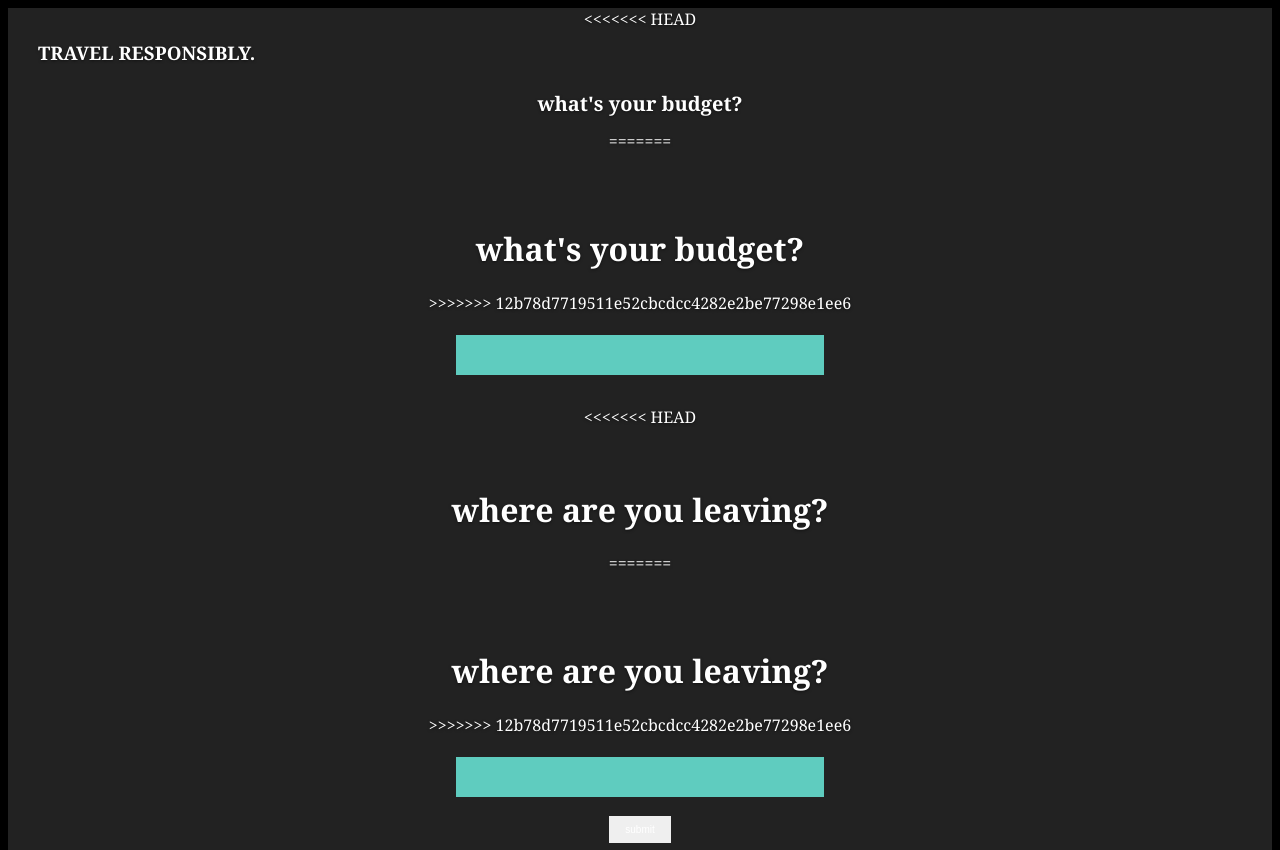
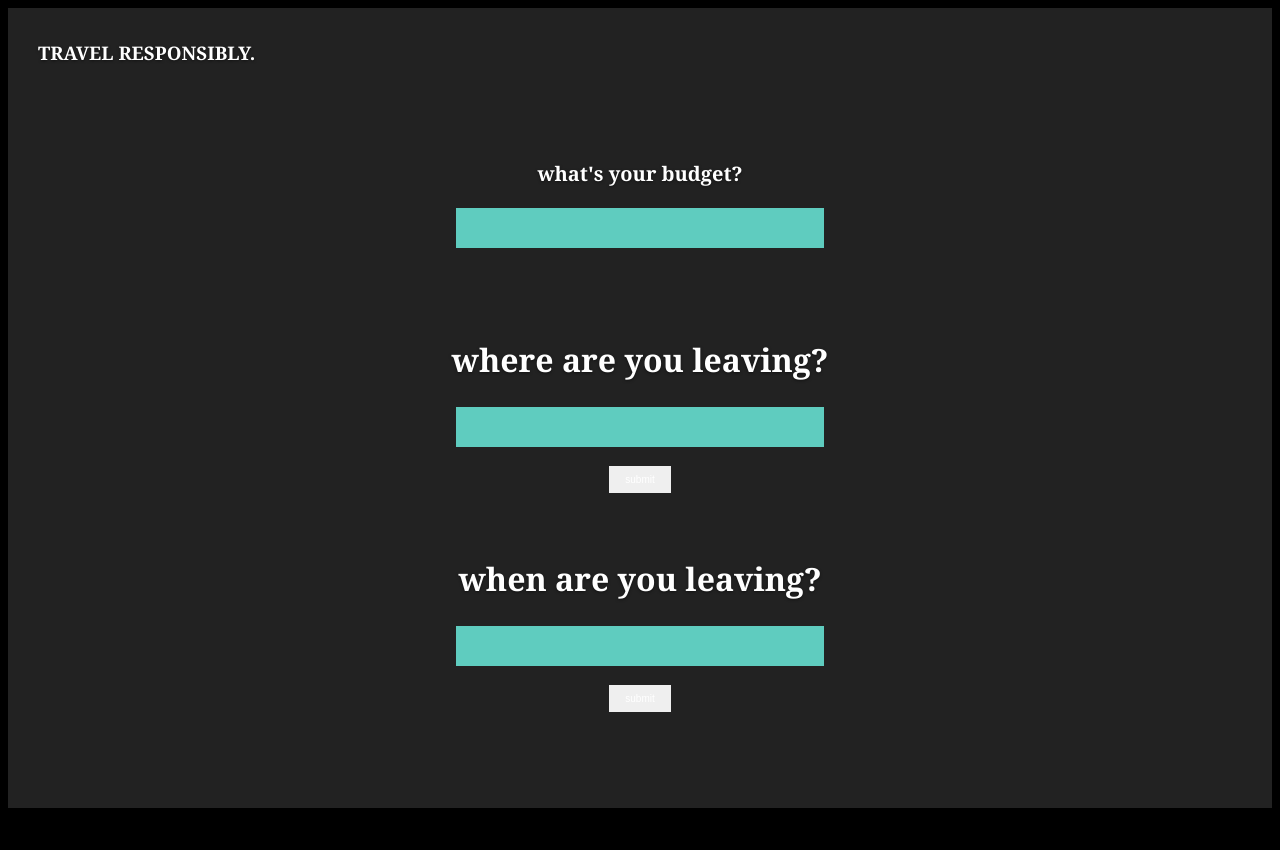
Before and after one commit to rebeccaansems/hackmit17, a plain HTML site: page form.html in a window 1280 px wide. Shown: the top 850 px of the page. After the commit the page ends 808 px from the top, so only its background shows below. Drawn offline with nearby package versions, Linux system fonts and the light colour scheme.

Commit message:
resolved conflicts

```diff
--- a/form.html
+++ b/form.html
@@ -23,30 +23,18 @@
 				    </div>
 
 	          		<div class="inner cover">
-<<<<<<< HEAD
 	            		<h1 class="cover-heading" style="margin-top:60px; font-size: 20px;">what's your budget?</h1>
-=======
-	            		<h1 class="cover-heading" style="margin-top:75px;">what's your budget?</h1>
->>>>>>> 12b78d7719511e52cbcdcc4282e2be77298e1ee6
 	            		<p class="lead">
 	            			<form action="/choosedate.html">
   								<input type="text" name="Enter your budget here."><br>
 	           			</p>
-<<<<<<< HEAD
-	           			<h1 class="cover-heading" style="margin-top:60px;">where are you leaving?</h1>
-=======
 	           			<h1 class="cover-heading" style="margin-top:75px;">where are you leaving?</h1>
->>>>>>> 12b78d7719511e52cbcdcc4282e2be77298e1ee6
 	            		<p class="lead">
   								<input type="text" name="Enter your budget here."><br>
   								<input type="submit" value="submit">
 							</form>
 	           			</p>
-<<<<<<< HEAD
 	           			<h1 class="cover-heading" style="margin-top:60px;">when are you leaving?</h1>
-=======
-	           			<h1 class="cover-heading" style="margin-top:75px;">when are you leaving?</h1>
->>>>>>> 12b78d7719511e52cbcdcc4282e2be77298e1ee6
 	            		<p class="lead">
   								<input type="text" name="Enter your budget here."><br>
   								<input type="submit" value="submit">
```
